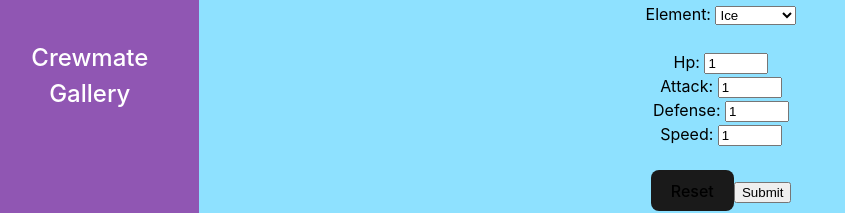
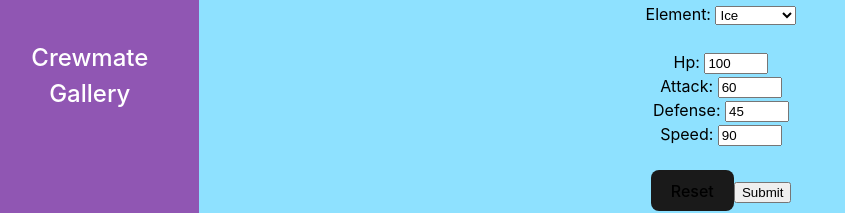
Before and after one commit to v74c63t/web102-crewmates, a React (Vite) app: page /create in a window 1280 px wide. Shown: the part 164-377 px from the top of the page, without its empty margins (19-864 px from the left). Built offline with nearby package versions, Linux system fonts and the light colour scheme; no server answers.

Commit message:
Set min stats restrictions based  on path

```diff
--- a/src/pages/CreateCrew/CreateCrew.jsx
+++ b/src/pages/CreateCrew/CreateCrew.jsx
@@ -4,13 +4,73 @@ import './CreateCrew.css'
 
 const CreateCrew = () => {
 
-  const [min, setMin] = useState(1)
+  const [hpMin, setHpMin] = useState(100)
+  const [atkMin, setAtkMin] = useState(60)
+  const [defMin, setDefMin] = useState(45)
+  const [spdMin, setSpdMin] = useState(90)
   // const [max, setMax] = useState(200)
 
-  const [character, setCharacter] = useState({'name': "", 'path': "Preservation", 'element': "Ice", 'atk': min, 'spd': min, 'hp': min, 'def': min})
+  const [character, setCharacter] = useState({'name': "", 'path': "Preservation", 'element': "Ice", 'atk': atkMin, 'spd': spdMin, 'hp': hpMin, 'def': defMin})
+
+  const resetStats = () => {
+    setHpMin(100)
+    setAtkMin(60)
+    setDefMin(45)
+    setSpdMin(90)
+    setCharacter( (prev) => {
+      return {
+          ...prev,
+          'hp':100,
+          'atk': 60,
+          'def': 45,
+          'spd': 90,
+      }
+    })
+  }
 
   const handleChange = (event) => {
     const {name, value} = event.target;
+    if(name === 'path') {
+      resetStats()
+      if(value === 'Abundance') {
+        setHpMin(144)
+        setCharacter( (prev) => {
+          return {
+              ...prev,
+              'hp':144,
+          }
+        })
+      }
+      else if(value === 'Hunt') {
+        setSpdMin(100)
+        setCharacter( (prev) => {
+          return {
+              ...prev,
+              'spd':100,
+          }
+        })
+      }
+      else if(value === 'Preservation') {
+        setHpMin(144)
+        setDefMin(78)
+        setCharacter( (prev) => {
+          return {
+              ...prev,
+              'hp':144,
+              'def': 78,
+          }
+        })
+      }
+      else if(value === 'Destruction') {
+        setAtkMin(73)
+        setCharacter( (prev) => {
+          return {
+              ...prev,
+              'atk':73,
+          }
+        })
+      }
+    }
     setCharacter( (prev) => {
         return {
             ...prev,
@@ -21,7 +81,6 @@ const CreateCrew = () => {
 
   const createCharacter = async(event) => {
     event.preventDefault()
-    console.log(character)
     await supabase
           .from('crewmates')
           .insert(character)
@@ -41,7 +100,7 @@ const CreateCrew = () => {
       'hp': min,
       'def': min
     })
-    setMin(1)
+    resetStats()
     // setMax(200)
   }
 
@@ -54,10 +113,7 @@ const CreateCrew = () => {
           <br/>
 
           <label htmlFor="path">Path: </label>
-          <select name="path" id="path" value={character.path} onChange={e => {setCharacter((prev) => {
-                                                                                return ({...prev,
-                                                                                'path': e.target.value})
-                                                                              })}}>
+          <select name="path" id="path" value={character.path} onChange={handleChange}>
             <option value="Preservation">Preservation</option>
             <option value="Destruction">Destruction</option>
             <option value="Hunt">Hunt</option>
@@ -86,19 +142,19 @@ const CreateCrew = () => {
           <br/>
 
           <label htmlFor="hp">Hp: </label>
-          <input type="number" id="hp" name="hp" min={min} max={200} value={character.hp} onChange={handleChange} />
+          <input type="number" id="hp" name="hp" min={hpMin} max={200} value={character.hp} onChange={handleChange} />
           <br/>
 
           <label htmlFor="atk">Attack: </label>
-          <input type="number" id="atk" name="atk" min={min} max={105} value={character.atk} onChange={handleChange} />
+          <input type="number" id="atk" name="atk" min={atkMin} max={105} value={character.atk} onChange={handleChange} />
           <br/>
 
           <label htmlFor="def">Defense: </label>
-          <input type="number" id="def" name="def" min={min} max={100} value={character.def} onChange={handleChange} />
+          <input type="number" id="def" name="def" min={defMin} max={100} value={character.def} onChange={handleChange} />
           <br/>
 
           <label htmlFor="spd">Speed: </label>
-          <input type="number" id="spd" name="spd" min={min} max={115} value={character.spd} onChange={handleChange} />
+          <input type="number" id="spd" name="spd" min={spdMin} max={115} value={character.spd} onChange={handleChange} />
           <br/>
           <br/>
 
```
